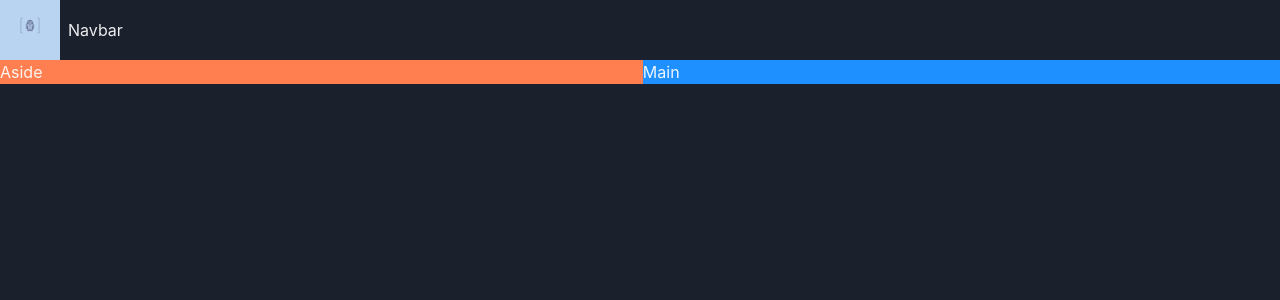
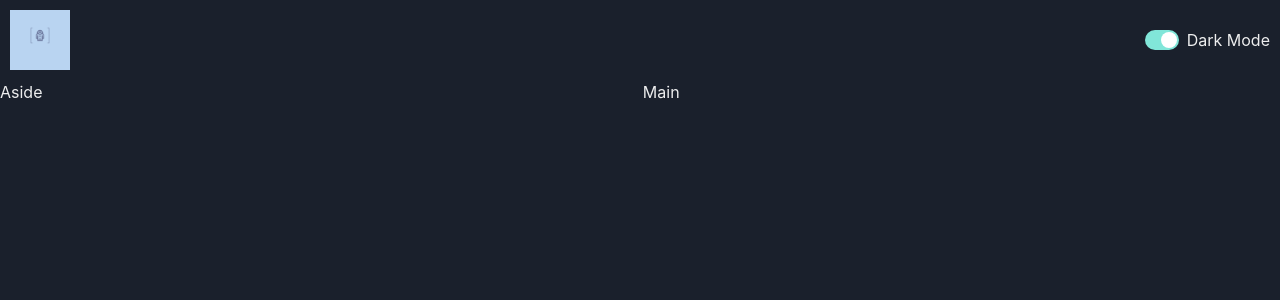
Before and after one commit to shaky008/MovieHub, a React (Vite) app: page / in a window 1280 px wide. Shown: the top 300 px of the page. Built offline with nearby package versions, Linux system fonts and the light colour scheme.

Commit message:
added ColorModeSwitch

```diff
--- a/src/App.tsx
+++ b/src/App.tsx
@@ -12,13 +12,9 @@
         <Navbar />
       </GridItem>
       <Show above="lg">
-        <GridItem area="aside" bg="coral">
-          Aside
-        </GridItem>
+        <GridItem area="aside">Aside</GridItem>
       </Show>
-      <GridItem area="main" bg="dodgerblue">
-        Main
-      </GridItem>
+      <GridItem area="main">Main</GridItem>
     </Grid>
   );
 }
--- /dev/null
+++ b/src/componenets/ColorModeSwitch.tsx
@@ -0,0 +1,17 @@
+import { HStack, Switch, useColorMode, Text } from "@chakra-ui/react";
+
+const ColorModeSwitch = () => {
+  const { colorMode, toggleColorMode } = useColorMode();
+  return (
+    <HStack>
+      <Switch
+        colorScheme="teal"
+        onChange={toggleColorMode}
+        isChecked={colorMode === "dark"}
+      />
+      <Text>Dark Mode</Text>
+    </HStack>
+  );
+};
+
+export default ColorModeSwitch;
--- a/src/componenets/Navbar.tsx
+++ b/src/componenets/Navbar.tsx
@@ -1,10 +1,11 @@
-import { HStack, Image, Text } from "@chakra-ui/react";
+import { HStack, Image } from "@chakra-ui/react";
 import logo from "../assets/logo.webp";
+import ColorModeSwitch from "./ColorModeSwitch";
 const Navbar = () => {
   return (
-    <HStack>
+    <HStack justifyContent="space-between" padding="10px">
       <Image src={logo} boxSize="60px" />
-      <Text>Navbar</Text>
+      <ColorModeSwitch />
     </HStack>
   );
 };
```
